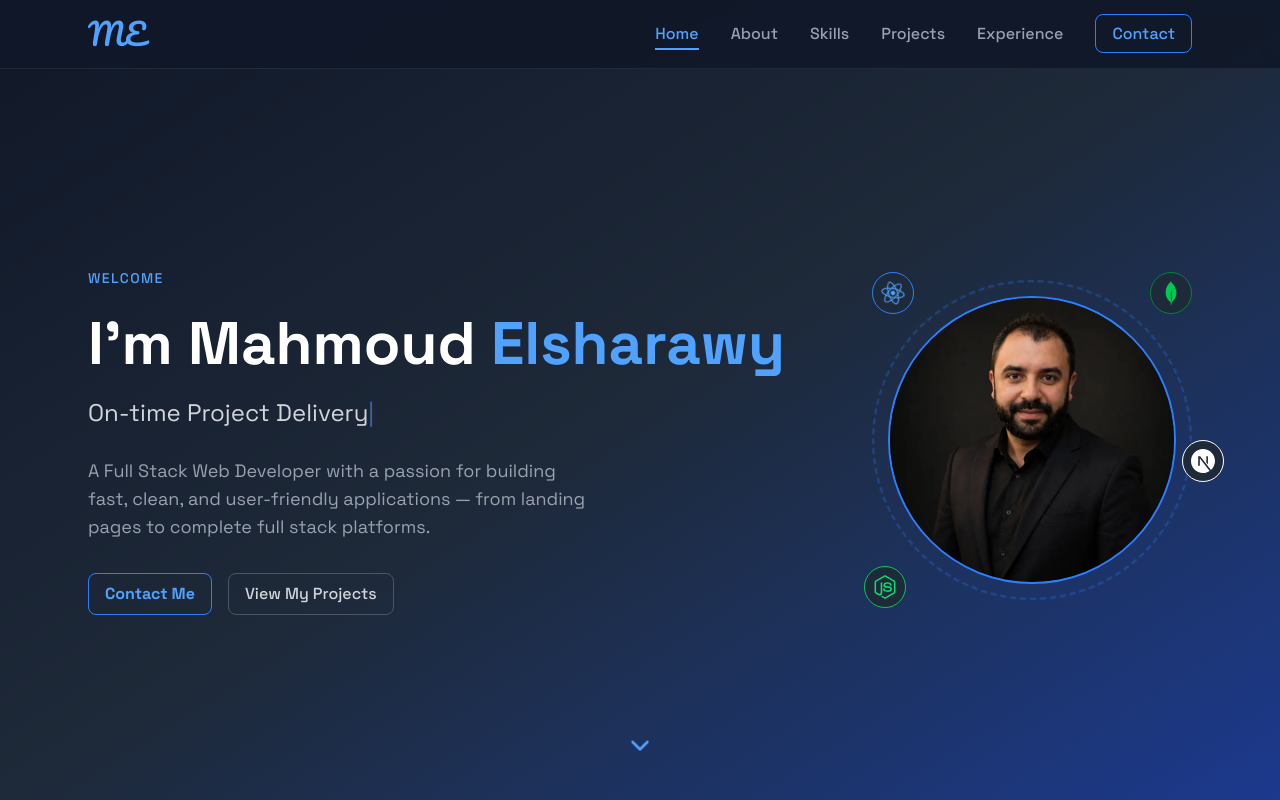
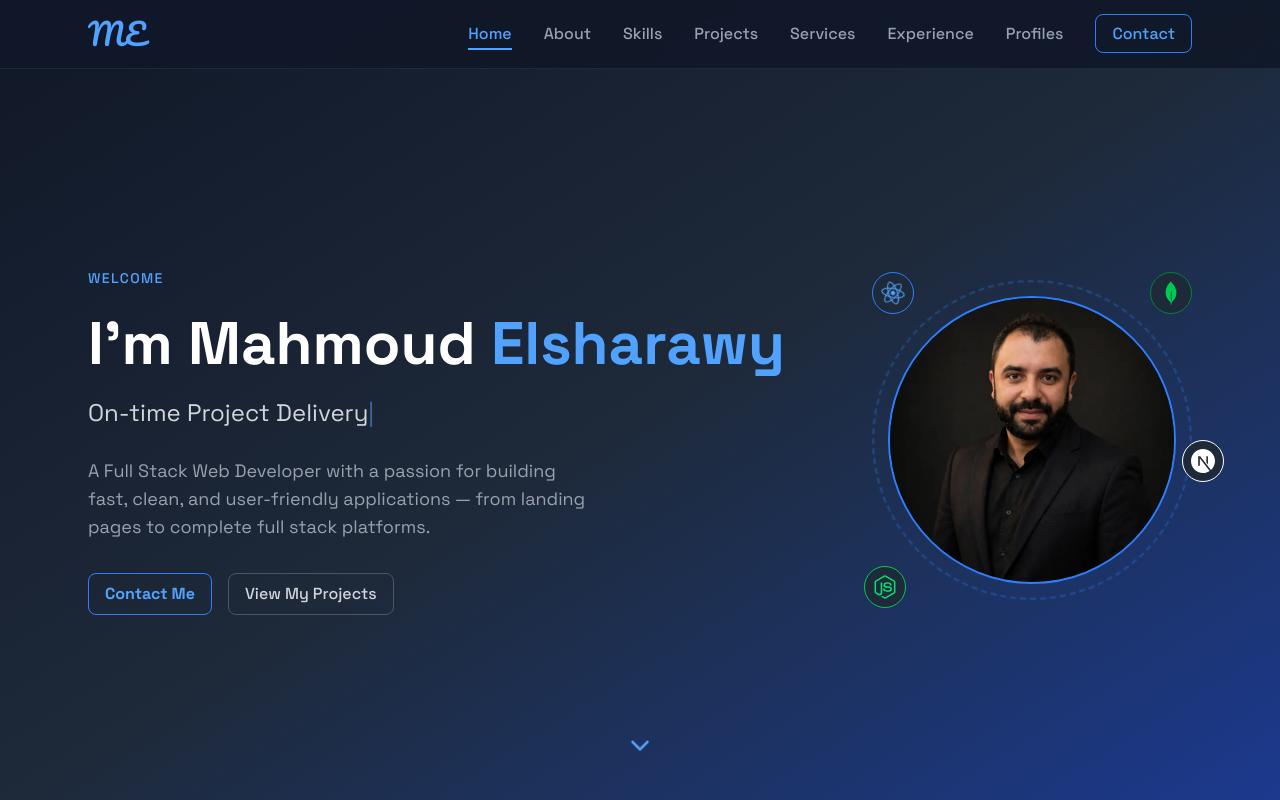
Before and after one commit to MahmoudElsh3rawy/portfolio, a React (Vite) app: page / in a window 1280 px wide. Shown: the top 800 px of the page. Built offline with nearby package versions, Linux system fonts and the light colour scheme.

Commit message:
feat: add Services and Profiles links to navbar
With 8 links the desktop menu no longer fits at tablet width, so it
now starts at the lg breakpoint and the hamburger menu covers smaller
screens.

```diff
--- a/src/components/Navbar.jsx
+++ b/src/components/Navbar.jsx
@@ -6,7 +6,9 @@ const links = [
   { id: 'about', label: 'About' },
   { id: 'skills', label: 'Skills' },
   { id: 'projects', label: 'Projects' },
+  { id: 'services', label: 'Services' },
   { id: 'experience', label: 'Experience' },
+  { id: 'certifications', label: 'Profiles' },
   { id: 'contact', label: 'Contact', special: true },
 ]
 
@@ -45,7 +47,7 @@ function Navbar() {
             ME
           </span>
         </a>
-        <ul className="hidden md:flex gap-8">
+        <ul className="hidden lg:flex gap-8">
           {links.map((link) => (
             <li key={link.id}>
               <a
@@ -64,7 +66,7 @@ function Navbar() {
           ))}
         </ul>
         <button
-          className="md:hidden text-gray-300 hover:text-white text-2xl p-1"
+          className="lg:hidden text-gray-300 hover:text-white text-2xl p-1"
           onClick={() => setIsOpen((prev) => !prev)}
           aria-label={isOpen ? 'Close menu' : 'Open menu'}
         >
@@ -72,7 +74,7 @@ function Navbar() {
         </button>
       </div>
       <ul
-        className={`md:hidden flex flex-col gap-1 px-4 sm:px-6 overflow-hidden transition-all duration-300 ${
+        className={`lg:hidden flex flex-col gap-1 px-4 sm:px-6 overflow-hidden transition-all duration-300 ${
           isOpen ? 'max-h-96 py-4 border-t border-gray-800' : 'max-h-0'
         }`}
       >
```
